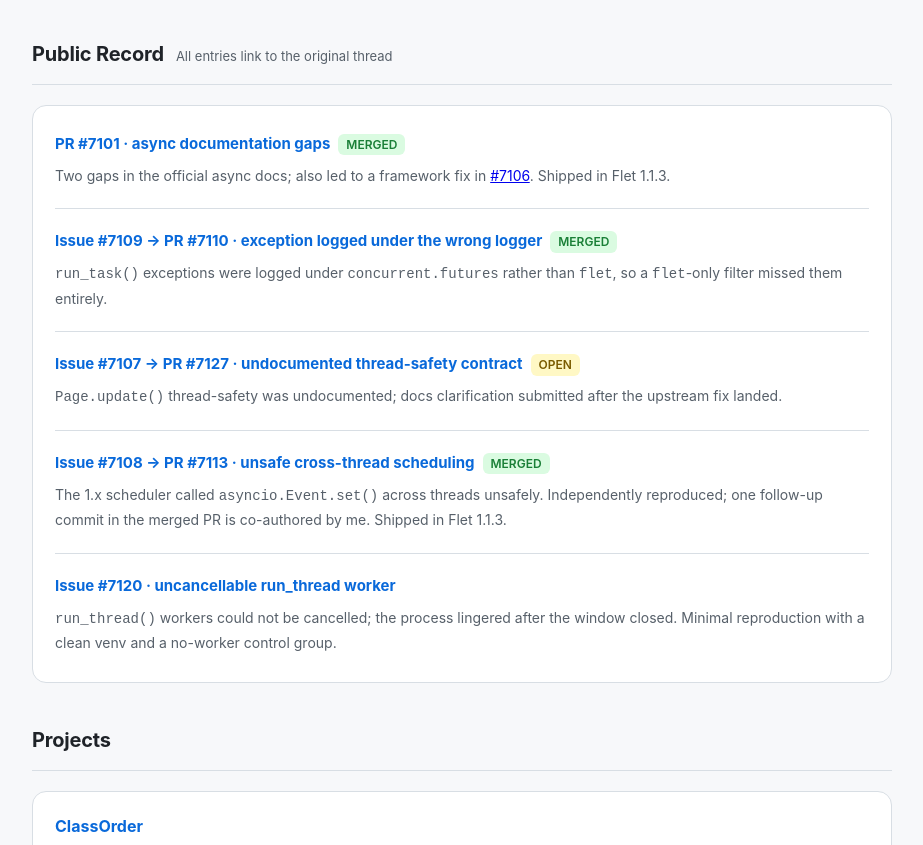
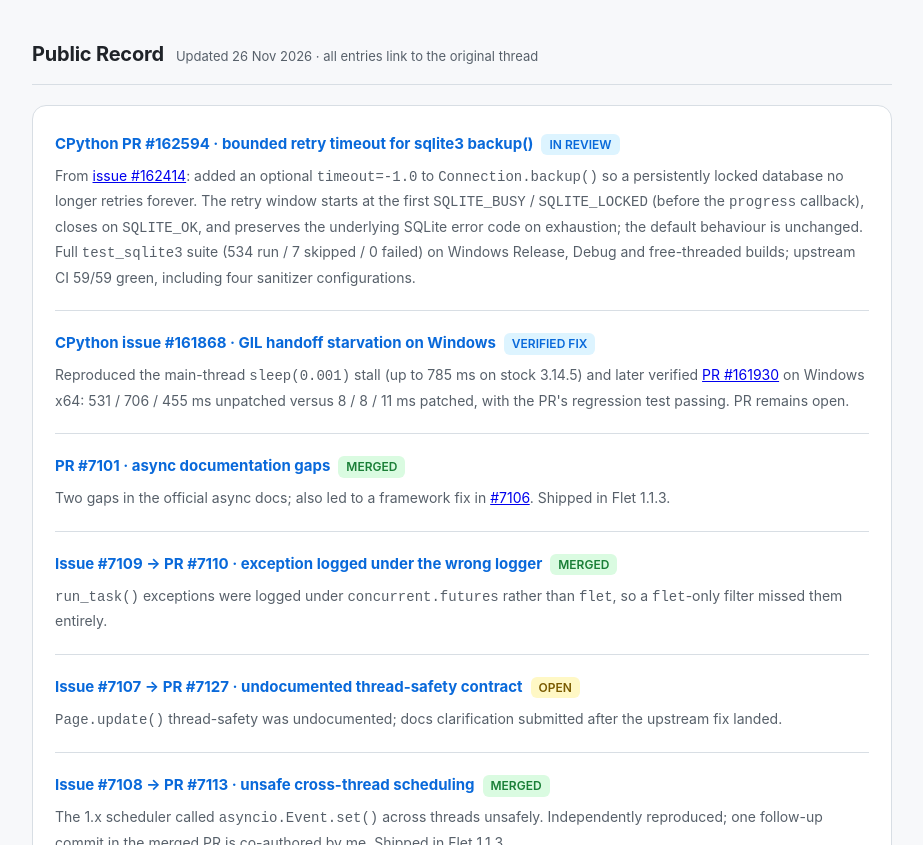
Before and after one commit to daneeller/daneeller.github.io, a plain HTML site: page index.html in a window 1280 px wide. Shown: the part 876-1721 px from the top of the page, without its empty margins (178-1101 px from the left). Drawn offline with Linux system fonts and the light colour scheme.

Commit message:
docs: refresh public record with CPython contributions

```diff
--- a/index.html
+++ b/index.html
@@ -117,6 +117,7 @@
     }
     .tag.merged { background: var(--green-soft); color: var(--green); }
     .tag.fixed { background: var(--accent-soft); color: var(--accent); }
+    .tag.review { background: var(--accent-soft); color: var(--accent); }
     .tag.open { background: #fff8c5; color: #7a5b00; }
 
     .proj {
@@ -211,9 +212,29 @@
     <section>
       <div class="section-head">
         <h2>Public Record</h2>
-        <span class="sub">All entries link to the original thread</span>
+        <span class="sub">Updated 26 Nov 2026 · all entries link to the original thread</span>
       </div>
       <div class="record">
+        <div class="record-item">
+          <h3><a href="https://github.com/python/cpython/pull/162594">CPython PR #162594 · bounded retry timeout for sqlite3 backup()</a><span class="tag review">IN REVIEW</span></h3>
+          <p>From <a href="https://github.com/python/cpython/issues/162414">issue #162414</a>:
+            added an optional <code>timeout=-1.0</code> to <code>Connection.backup()</code>
+            so a persistently locked database no longer retries forever. The retry window
+            starts at the first <code>SQLITE_BUSY</code> / <code>SQLITE_LOCKED</code>
+            (before the <code>progress</code> callback), closes on <code>SQLITE_OK</code>,
+            and preserves the underlying SQLite error code on exhaustion; the default
+            behaviour is unchanged. Full <code>test_sqlite3</code> suite (534 run / 7
+            skipped / 0 failed) on Windows Release, Debug and free-threaded builds;
+            upstream CI 59/59 green, including four sanitizer configurations.</p>
+        </div>
+        <div class="record-item">
+          <h3><a href="https://github.com/python/cpython/issues/161868">CPython issue #161868 · GIL handoff starvation on Windows</a><span class="tag fixed">VERIFIED FIX</span></h3>
+          <p>Reproduced the main-thread <code>sleep(0.001)</code> stall (up to 785 ms on
+            stock 3.14.5) and later verified
+            <a href="https://github.com/python/cpython/pull/161930">PR #161930</a> on
+            Windows x64: 531 / 706 / 455 ms unpatched versus 8 / 8 / 11 ms patched,
+            with the PR's regression test passing. PR remains open.</p>
+        </div>
         <div class="record-item">
           <h3><a href="https://github.com/flet-dev/flet/pull/7101">PR #7101 · async documentation gaps</a><span class="tag merged">MERGED</span></h3>
           <p>Two gaps in the official async docs; also led to a framework fix in
```
